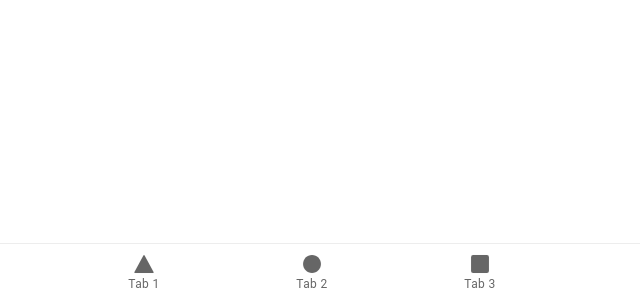
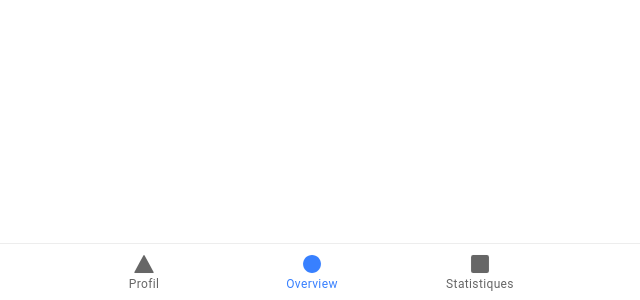
Before and after one commit to EloxFire/Web-Mobile-Final-Project, a React (Create React App) app: page /overview in a window 1280 px wide. Shown: the part 500-800 px from the top of the page, without its empty margins (328-968 px from the left). Built offline with nearby package versions, Linux system fonts and the light colour scheme.

Commit message:
Renamed all tabs to fit application idea

```diff
--- a/src/App.tsx
+++ b/src/App.tsx
@@ -10,9 +10,9 @@ import {
 } from '@ionic/react';
 import { IonReactRouter } from '@ionic/react-router';
 import { ellipse, square, triangle } from 'ionicons/icons';
-import Tab1 from './pages/Tab1';
-import Tab2 from './pages/Tab2';
-import Tab3 from './pages/Tab3';
+import Home from './pages/Home/Home';
+import Profil from './pages/Profil/Profil';
+import Stats from './pages/Stats/Stats';
 
 /* Core CSS required for Ionic components to work properly */
 import '@ionic/react/css/core.css';
@@ -38,31 +38,32 @@ const App: React.FC = () => (
     <IonReactRouter>
       <IonTabs>
         <IonRouterOutlet>
-          <Route exact path="/tab1">
-            <Tab1 />
+          <Route exact path="/profil">
+            <Profil />
           </Route>
-          <Route exact path="/tab2">
-            <Tab2 />
+          <Route exact path="/overview">
+            <Home />
           </Route>
-          <Route path="/tab3">
-            <Tab3 />
+          <Route path="/stats">
+            <Stats />
           </Route>
           <Route exact path="/">
-            <Redirect to="/tab1" />
+            <Redirect to="/overview" />
           </Route>
         </IonRouterOutlet>
+
         <IonTabBar slot="bottom">
-          <IonTabButton tab="tab1" href="/tab1">
+          <IonTabButton tab="Profil" href="/profil">
             <IonIcon icon={triangle} />
-            <IonLabel>Tab 1</IonLabel>
+            <IonLabel>Profil</IonLabel>
           </IonTabButton>
-          <IonTabButton tab="tab2" href="/tab2">
+          <IonTabButton tab="Overview" href="/overview">
             <IonIcon icon={ellipse} />
-            <IonLabel>Tab 2</IonLabel>
+            <IonLabel>Overview</IonLabel>
           </IonTabButton>
-          <IonTabButton tab="tab3" href="/tab3">
+          <IonTabButton tab="Stats" href="/stats">
             <IonIcon icon={square} />
-            <IonLabel>Tab 3</IonLabel>
+            <IonLabel>Statistiques</IonLabel>
           </IonTabButton>
         </IonTabBar>
       </IonTabs>
--- a/src/components/ExploreContainer.css
+++ /dev/null
@@ -1,24 +0,0 @@
-.container {
-  text-align: center;
-  position: absolute;
-  left: 0;
-  right: 0;
-  top: 50%;
-  transform: translateY(-50%);
-}
-
-.container strong {
-  font-size: 20px;
-  line-height: 26px;
-}
-
-.container p {
-  font-size: 16px;
-  line-height: 22px;
-  color: #8c8c8c;
-  margin: 0;
-}
-
-.container a {
-  text-decoration: none;
-}
--- a/src/components/ExploreContainer.tsx
+++ /dev/null
@@ -1,16 +0,0 @@
-import './ExploreContainer.css';
-
-interface ContainerProps {
-  name: string;
-}
-
-const ExploreContainer: React.FC<ContainerProps> = ({ name }) => {
-  return (
-    <div className="container">
-      <strong>{name}</strong>
-      <p>Explore <a target="_blank" rel="noopener noreferrer" href="https://ionicframework.com/docs/components">UI Components</a></p>
-    </div>
-  );
-};
-
-export default ExploreContainer;
--- a/src/pages/Tab1.tsx
+++ b/src/pages/Home/Home.tsx
@@ -1,25 +1,18 @@
 import { IonContent, IonHeader, IonPage, IonTitle, IonToolbar } from '@ionic/react';
-import ExploreContainer from '../components/ExploreContainer';
-import './Tab1.css';
+import './home.css';
 
-const Tab1: React.FC = () => {
+const Home: React.FC = () => {
   return (
     <IonPage>
-      <IonHeader>
-        <IonToolbar>
-          <IonTitle>Tab 1</IonTitle>
-        </IonToolbar>
-      </IonHeader>
       <IonContent fullscreen>
         <IonHeader collapse="condense">
           <IonToolbar>
             <IonTitle size="large">Tab 1</IonTitle>
           </IonToolbar>
         </IonHeader>
-        <ExploreContainer name="Tab 1 page" />
       </IonContent>
     </IonPage>
   );
 };
 
-export default Tab1;
+export default Home;
--- a/src/pages/Tab2.tsx
+++ b/src/pages/Profil/Profil.tsx
@@ -1,22 +1,15 @@
 import { IonContent, IonHeader, IonPage, IonTitle, IonToolbar } from '@ionic/react';
-import ExploreContainer from '../components/ExploreContainer';
-import './Tab2.css';
+import './profil.css';
 
 const Tab2: React.FC = () => {
   return (
     <IonPage>
-      <IonHeader>
-        <IonToolbar>
-          <IonTitle>Tab 2</IonTitle>
-        </IonToolbar>
-      </IonHeader>
       <IonContent fullscreen>
         <IonHeader collapse="condense">
           <IonToolbar>
             <IonTitle size="large">Tab 2</IonTitle>
           </IonToolbar>
         </IonHeader>
-        <ExploreContainer name="Tab 2 page" />
       </IonContent>
     </IonPage>
   );
--- a/src/pages/Tab3.tsx
+++ b/src/pages/Stats/Stats.tsx
@@ -1,22 +1,15 @@
 import { IonContent, IonHeader, IonPage, IonTitle, IonToolbar } from '@ionic/react';
-import ExploreContainer from '../components/ExploreContainer';
-import './Tab3.css';
+import './stats.css';
 
 const Tab3: React.FC = () => {
   return (
     <IonPage>
-      <IonHeader>
-        <IonToolbar>
-          <IonTitle>Tab 3</IonTitle>
-        </IonToolbar>
-      </IonHeader>
       <IonContent fullscreen>
         <IonHeader collapse="condense">
           <IonToolbar>
             <IonTitle size="large">Tab 3</IonTitle>
           </IonToolbar>
         </IonHeader>
-        <ExploreContainer name="Tab 3 page" />
       </IonContent>
     </IonPage>
   );
```
Also changed, not shown: src/pages/Home/home.css (added), src/pages/Profil/profil.css (added), src/pages/Stats/stats.css (added).
